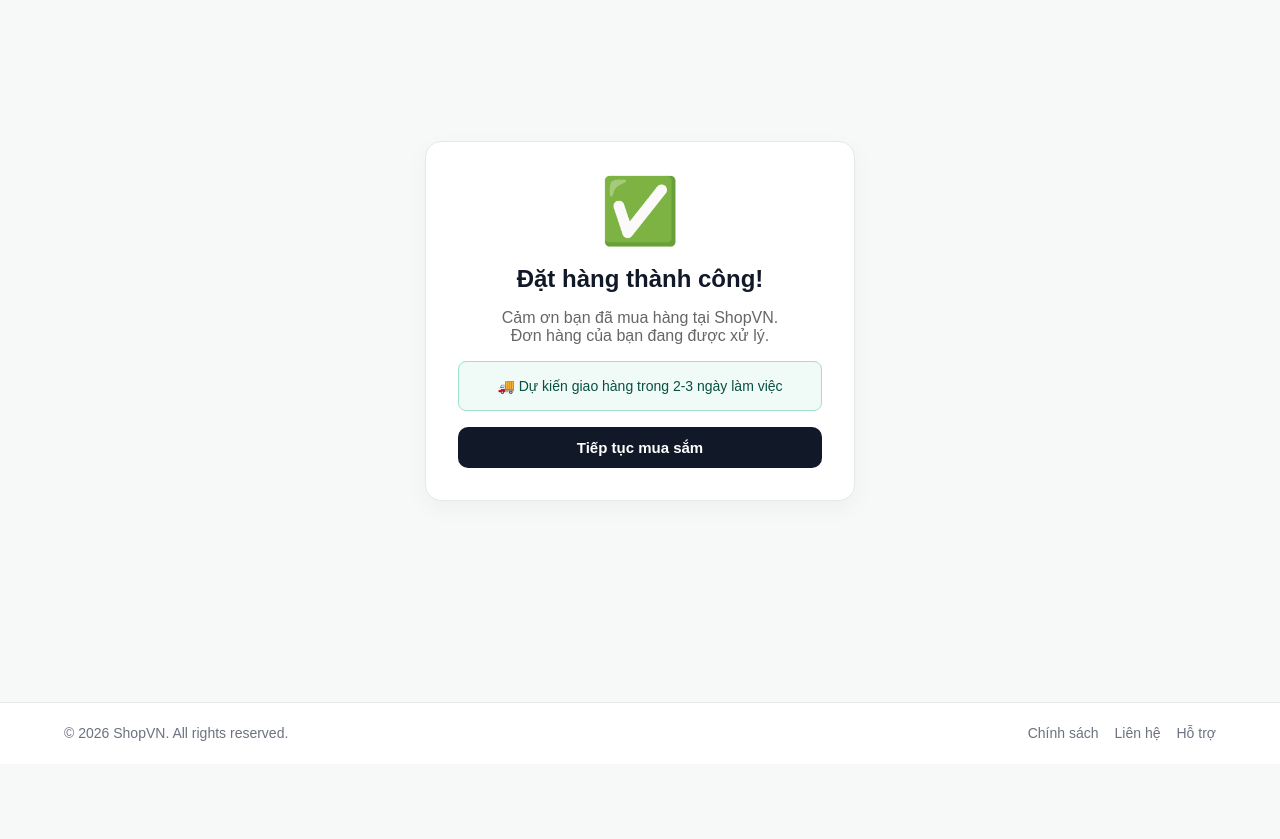
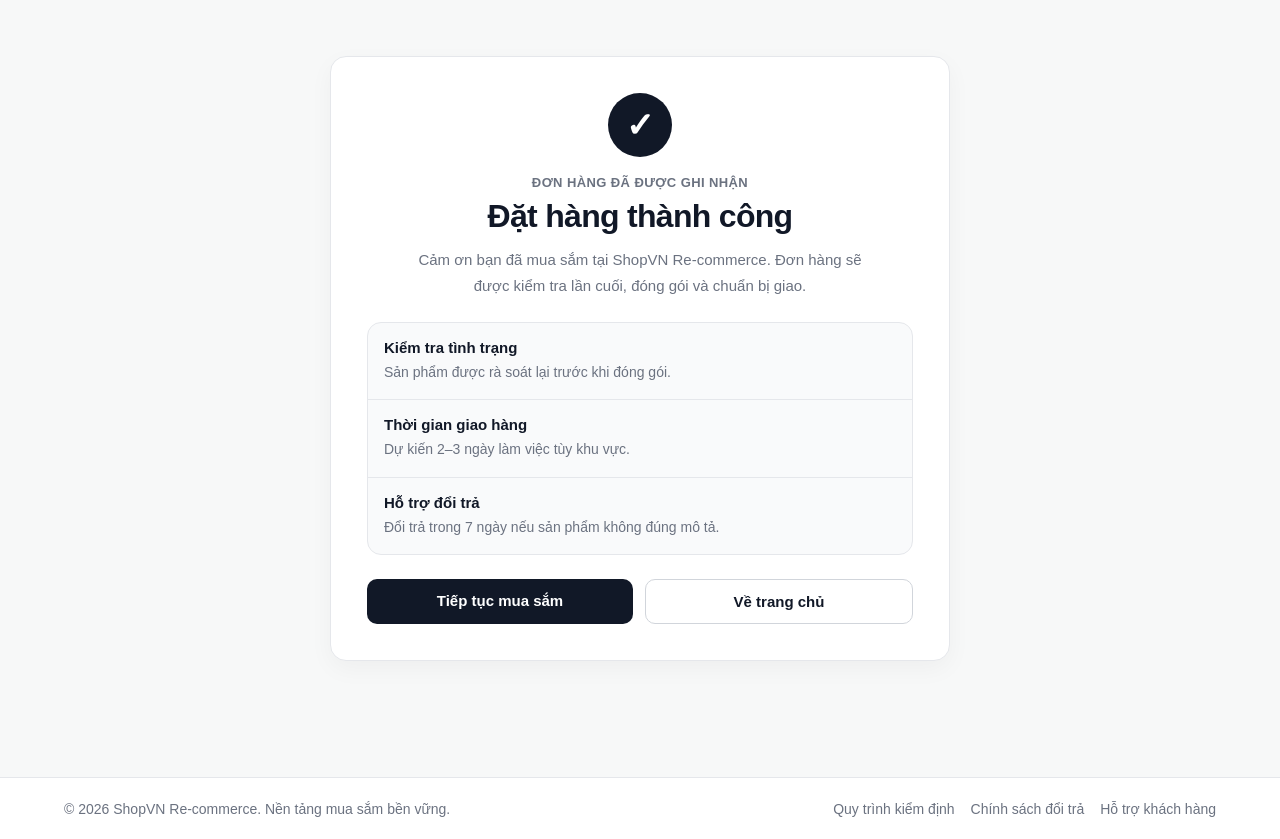
Before and after one commit to yogurtmlem/BMTTTMDT, a PHP site: page /checkout.php in a window 1280 px wide. Shown: the part 68-907 px from the top of the page. Before the commit the page ends 809 px from the top, so only its background shows below. Run offline with PHP 8.4, Linux system fonts and the light colour scheme.

Commit message:
Revamp checkout page with improved layout and info
Updated the checkout page to enhance user experience with a new layout and additional information regarding order status, delivery time, and return policy.

```diff
--- a/webshop-html/checkout.php
+++ b/webshop-html/checkout.php
@@ -5,45 +5,89 @@ session_start();
 <html lang="vi">
 <head>
 <meta charset="UTF-8"/>
-<title>Đặt hàng thành công - ShopVN</title>
+<meta name="viewport" content="width=device-width, initial-scale=1.0"/>
+<title>Đặt hàng thành công - ShopVN Re-commerce</title>
 <link rel="stylesheet" href="style.css"/>
 </head>
+
 <body>
+
 <nav>
   <div class="logo">Shop<span>VN</span></div>
+
   <div class="nav-links">
     <a href="index.php">Trang chủ</a>
     <a href="products.php">Sản phẩm</a>
     <a href="search.php">Tìm kiếm</a>
+
     <?php if (isset($_SESSION['user'])): ?>
-      <span style="color:#1D9E75;font-size:14px">👤 <?= $_SESSION['user'] ?></span>
+      <span class="user-badge">👤 <?= htmlspecialchars($_SESSION['user']) ?></span>
       <a href="logout.php">Đăng xuất</a>
     <?php else: ?>
       <a href="login.php">Đăng nhập</a>
     <?php endif; ?>
-    <a href="cart.php"><button class="cart-btn">🛒 Giỏ hàng (0)</button></a>
+
+    <a href="cart.php">
+      <button class="cart-btn">🛒 Giỏ hàng (0)</button>
+    </a>
   </div>
 </nav>
 
-<div class="login-page">
-  <div class="login-card" style="text-align:center">
-    <div style="font-size:64px;margin-bottom:1rem">✅</div>
-    <h2>Đặt hàng thành công!</h2>
-    <p style="margin:1rem 0;color:#666">Cảm ơn bạn đã mua hàng tại ShopVN.<br/>Đơn hàng của bạn đang được xử lý.</p>
-    <div style="background:#f0faf6;border:1px solid #9FE1CB;border-radius:8px;padding:1rem;margin:1rem 0">
-      <p style="color:#085041;font-size:14px">🚚 Dự kiến giao hàng trong 2-3 ngày làm việc</p>
+<main class="checkout-success-page">
+
+  <section class="checkout-success-card">
+
+    <div class="success-icon">✓</div>
+
+    <p class="success-label">Đơn hàng đã được ghi nhận</p>
+
+    <h1>Đặt hàng thành công</h1>
+
+    <p class="success-desc">
+      Cảm ơn bạn đã mua sắm tại ShopVN Re-commerce.
+      Đơn hàng sẽ được kiểm tra lần cuối, đóng gói và chuẩn bị giao.
+    </p>
+
+    <div class="order-status-box">
+      <div>
+        <strong>Kiểm tra tình trạng</strong>
+        <span>Sản phẩm được rà soát lại trước khi đóng gói.</span>
+      </div>
+
+      <div>
+        <strong>Thời gian giao hàng</strong>
+        <span>Dự kiến 2–3 ngày làm việc tùy khu vực.</span>
+      </div>
+
+      <div>
+        <strong>Hỗ trợ đổi trả</strong>
+        <span>Đổi trả trong 7 ngày nếu sản phẩm không đúng mô tả.</span>
+      </div>
     </div>
-    <a href="index.php"><button class="hero-btn" style="width:100%">Tiếp tục mua sắm</button></a>
-  </div>
-</div>
+
+    <div class="checkout-actions">
+      <a href="products.php" class="primary-link-btn">
+        Tiếp tục mua sắm
+      </a>
+
+      <a href="index.php" class="secondary-link-btn">
+        Về trang chủ
+      </a>
+    </div>
+
+  </section>
+
+</main>
 
 <footer>
-  <p>© 2026 ShopVN. All rights reserved.</p>
+  <p>© 2026 ShopVN Re-commerce. Nền tảng mua sắm bền vững.</p>
+
   <div class="footer-links">
-    <a href="#">Chính sách</a>
-    <a href="#">Liên hệ</a>
-    <a href="#">Hỗ trợ</a>
+    <a href="#">Quy trình kiểm định</a>
+    <a href="#">Chính sách đổi trả</a>
+    <a href="#">Hỗ trợ khách hàng</a>
   </div>
 </footer>
+
 </body>
 </html>
```
